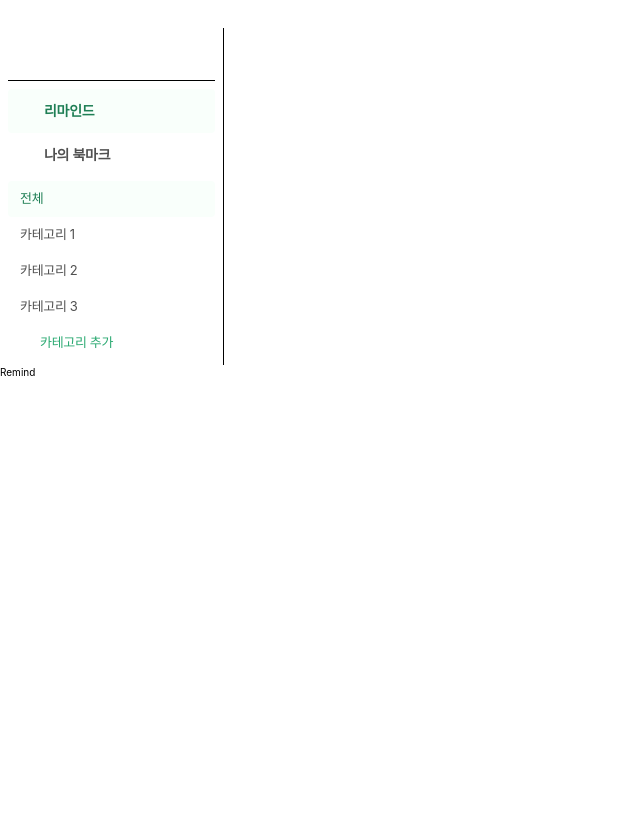
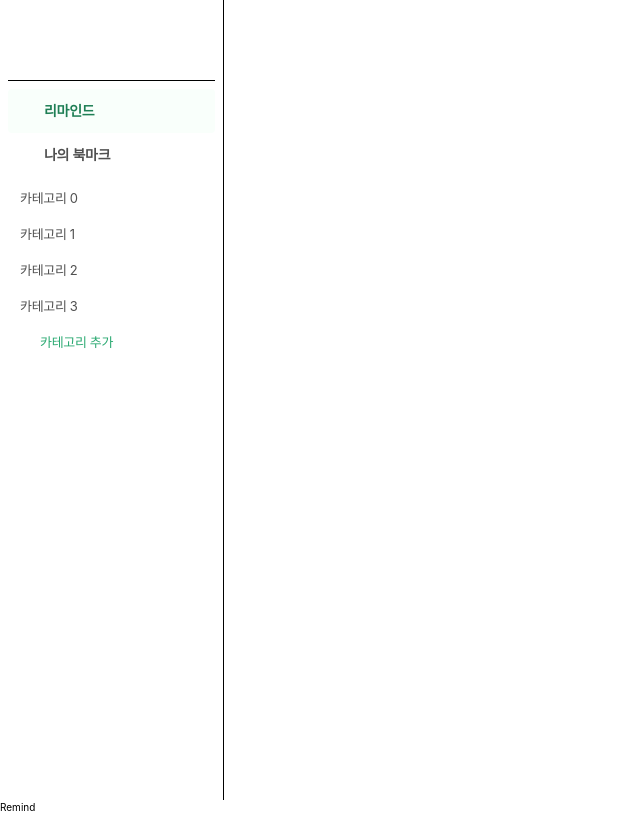
Before and after one commit to Pinback-Team/pinback-client, a React (Vite) app in the folder apps/client/: page / in a window 1280 px wide. Shown: the whole page, without its empty margins (0-640 px from the left). Built offline with nearby package versions, Linux system fonts and the light colour scheme; a web font is replaced by a local one.

Commit message:
feat: 사이드바 디자인, 카테고리 초기값 수정

```diff
--- a/apps/client/src/shared/components/sidebar/Sidebar.tsx
+++ b/apps/client/src/shared/components/sidebar/Sidebar.tsx
@@ -13,7 +13,7 @@ import { Icon } from '@pinback/design-system/icons';
 
 // 임시 데이터
 const CATEGORIES = [
-  { id: 0, label: '전체' },
+  { id: 0, label: '카테고리 0' },
   { id: 1, label: '카테고리 1' },
   { id: 2, label: '카테고리 2' },
   { id: 3, label: '카테고리 3' },
@@ -21,7 +21,7 @@ const CATEGORIES = [
 
 export function Sidebar() {
   const [selectedCategoryId, setSelectedCategoryId] = useState<number | null>(
-    0
+    null
   );
 
   const {
@@ -33,7 +33,7 @@ export function Sidebar() {
   } = useAnchoredMenu((anchor) => rightOf(anchor, 30));
 
   return (
-    <nav className="bg-white-bg w-[22.4rem] border-r border-gray-300 px-[0.8rem]">
+    <nav className="bg-white-bg sticky top-0 h-screen w-[22.4rem] overflow-y-auto border-r border-gray-300 px-[0.8rem]">
       <Icon
         name="logo"
         aria-label="Pinback 로고"
@@ -62,7 +62,7 @@ export function Sidebar() {
             active={isActive}
             defaultOpen
           >
-            <ul className="bg-white-bg">
+            <ul className="bg-none">
               {CATEGORIES.map((c) => (
                 <CategoryItem
                   key={c.id}
@@ -78,7 +78,7 @@ export function Sidebar() {
               ))}
               <CreateItem
                 onClick={() => {
-                  /* 카테고리 추가 */
+                  /* TODO: 카테고리 추가 */
                 }}
               />
             </ul>
```
